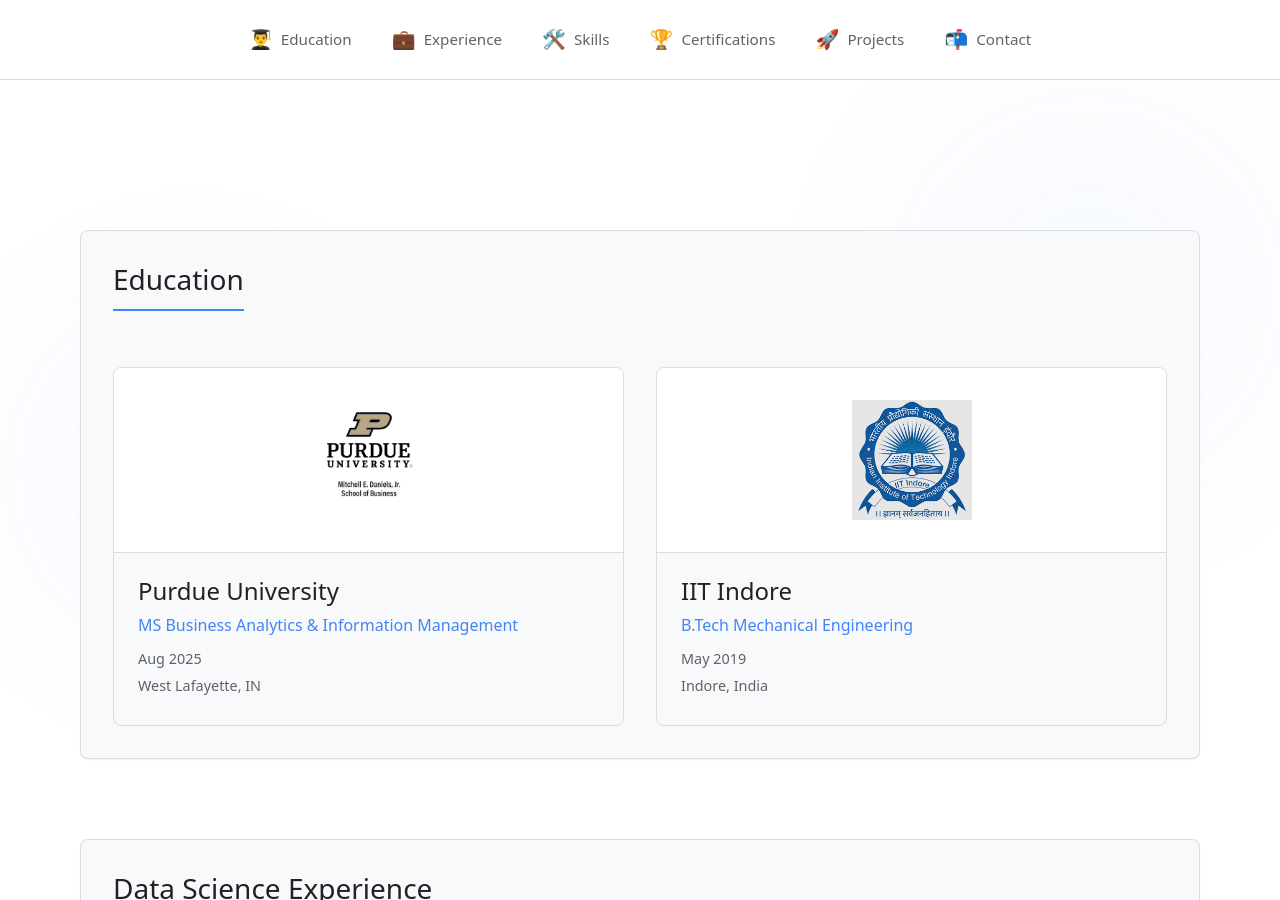
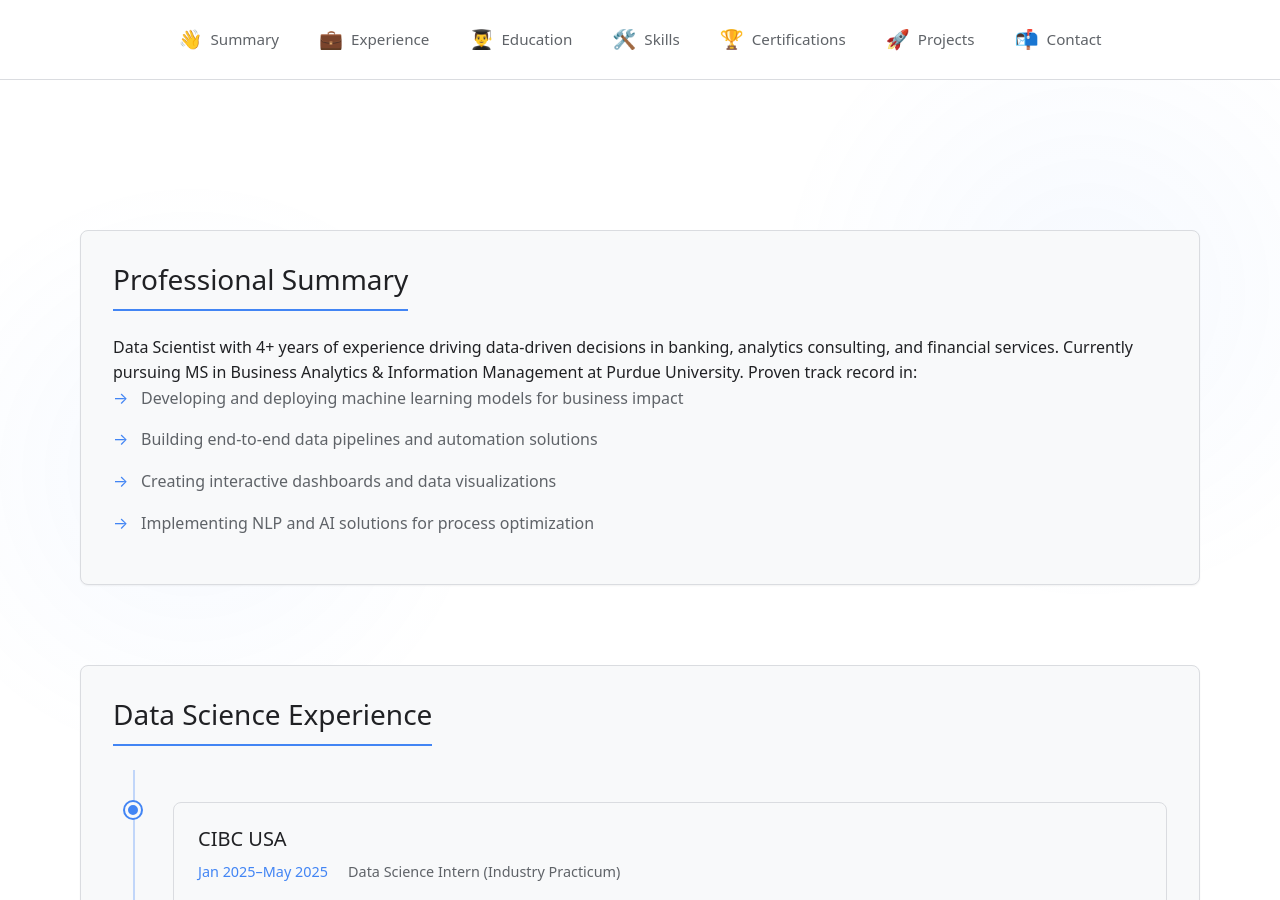
Before and after one commit to MayankBambal/mayankbambal.github.io, a Jekyll site: the page index.html, which Jekyll copies as it is, in a window 1280 px wide and 900 px high, scrolled down 878 px. Built offline with Jekyll 4.4.1, drawn with Linux system fonts in a browser that asks for light colours; some of the changed text lies outside the part shown.

Commit message:
reorder.

```diff
--- a/index.html
+++ b/index.html
@@ -9,13 +9,17 @@
 <body>
   <nav class="main-nav">
     <div class="nav-container">
-      <a href="#about" class="nav-link">
-        <span class="nav-icon">👨‍🎓</span>
-        <span class="nav-text">Education</span>
+      <a href="#summary" class="nav-link">
+        <span class="nav-icon">👋</span>
+        <span class="nav-text">Summary</span>
       </a>
       <a href="#experience" class="nav-link">
         <span class="nav-icon">💼</span>
         <span class="nav-text">Experience</span>
+      </a>
+      <a href="#education" class="nav-link">
+        <span class="nav-icon">👨‍🎓</span>
+        <span class="nav-text">Education</span>
       </a>
       <a href="#skills" class="nav-link">
         <span class="nav-icon">🛠️</span>
@@ -55,33 +59,15 @@
       </div>
     </header>
 
-    <div id="about" class="section">
-      <h2>Education</h2>
-      <div class="education-grid">
-        <div class="education-card">
-          <div class="education-image">
-            <img src="assets/purdue.png" alt="Purdue University" class="school-logo">
-          </div>
-          <div class="education-content">
-            <h3>Purdue University</h3>
-            <p class="degree">MS Business Analytics &amp; Information Management</p>
-            <p class="year">Aug 2025</p>
-            <p class="location">West Lafayette, IN</p>
-          </div>
-        </div>
-
-        <div class="education-card">
-          <div class="education-image">
-            <img src="assets/iit.png" alt="IIT Indore" class="school-logo">
-          </div>
-          <div class="education-content">
-            <h3>IIT Indore</h3>
-            <p class="degree">B.Tech Mechanical Engineering</p>
-            <p class="year">May 2019</p>
-            <p class="location">Indore, India</p>
-          </div>
-        </div>
-      </div>
+    <div id="summary" class="section">
+      <h2>Professional Summary</h2>
+      <p>Data Scientist with 4+ years of experience driving data-driven decisions in banking, analytics consulting, and financial services. Currently pursuing MS in Business Analytics & Information Management at Purdue University. Proven track record in:</p>
+      <ul>
+        <li>Developing and deploying machine learning models for business impact</li>
+        <li>Building end-to-end data pipelines and automation solutions</li>
+        <li>Creating interactive dashboards and data visualizations</li>
+        <li>Implementing NLP and AI solutions for process optimization</li>
+      </ul>
     </div>
 
     <div id="experience" class="section">
@@ -177,6 +163,35 @@
               </ul>
             </div>
             <button class="show-more-btn">Show More</button>
+          </div>
+        </div>
+      </div>
+    </div>
+
+    <div id="education" class="section">
+      <h2>Education</h2>
+      <div class="education-grid">
+        <div class="education-card">
+          <div class="education-image">
+            <img src="assets/purdue.png" alt="Purdue University" class="school-logo">
+          </div>
+          <div class="education-content">
+            <h3>Purdue University</h3>
+            <p class="degree">MS Business Analytics &amp; Information Management</p>
+            <p class="year">Aug 2025</p>
+            <p class="location">West Lafayette, IN</p>
+          </div>
+        </div>
+
+        <div class="education-card">
+          <div class="education-image">
+            <img src="assets/iit.png" alt="IIT Indore" class="school-logo">
+          </div>
+          <div class="education-content">
+            <h3>IIT Indore</h3>
+            <p class="degree">B.Tech Mechanical Engineering</p>
+            <p class="year">May 2019</p>
+            <p class="location">Indore, India</p>
           </div>
         </div>
       </div>
```
Also changed, not shown: assets/iit.png, 1 other file.
